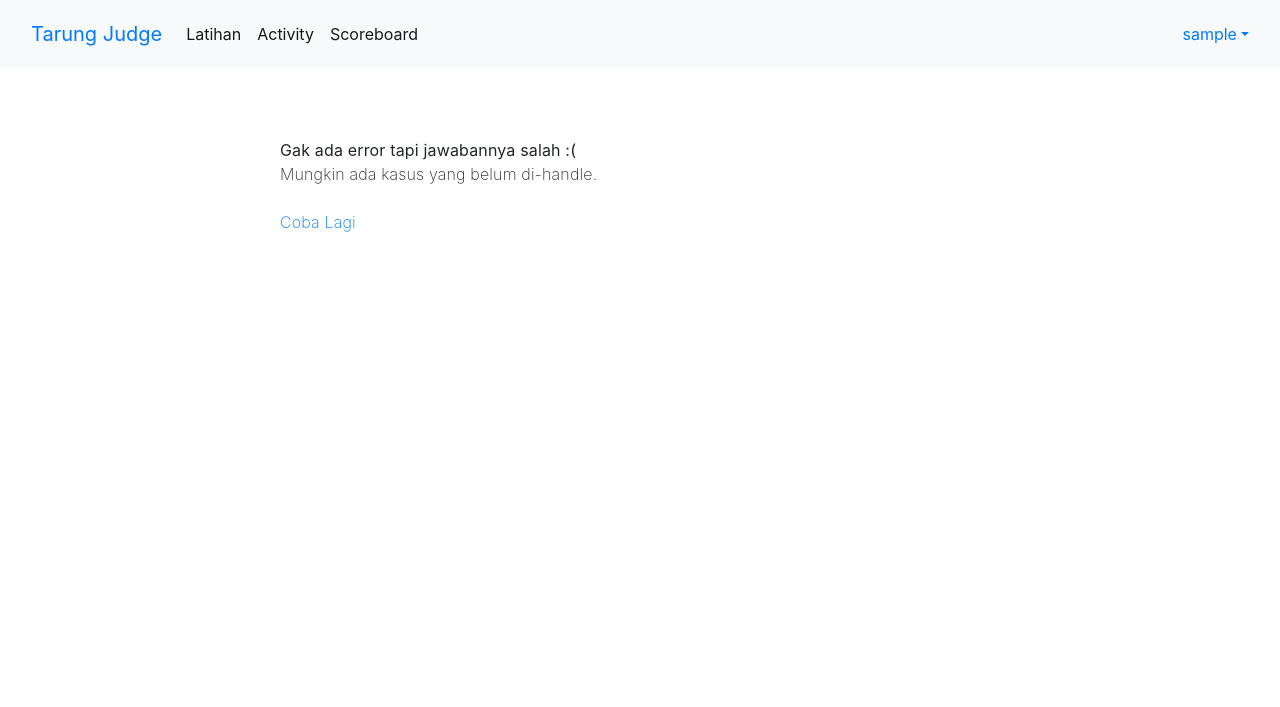
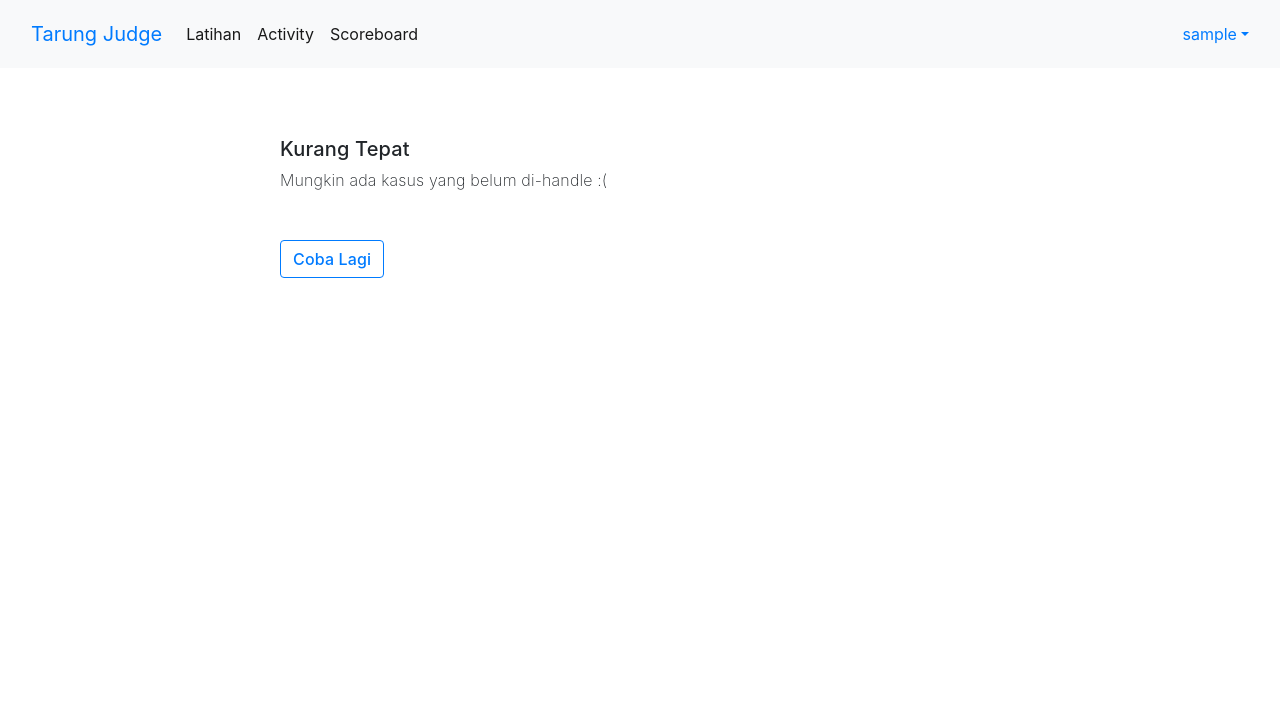
Before and after one commit to ramadistra/tarung-judge, a Django app: page /question/sample/result/1 in a window 1280 px wide. Shown: the top 707 px of the page. Run offline with Django 3.2, Linux system fonts and the light colour scheme; a user stored in the database is signed in; tables that the repository leaves empty hold one stand-in row (values such as "Sample post"); some libraries are stand-ins or nearby versions.

Commit message:
Made some adjustments to results page.

```diff
--- a/onlinejudge/templates/onlinejudge/result.html
+++ b/onlinejudge/templates/onlinejudge/result.html
@@ -2,15 +2,19 @@
 {% block title %}Result{% endblock %}
 {% block body %}
 <br>
-{% if attempt.status == 1 or attempt.status == 5 %} Yay bener!
+{% if attempt.status == 1 or attempt.status == 5 %}
+<h5>Berhasil!</h5>
+Yay, jawaban kamu benar :D
 {% elif attempt.status == 0 %}
-<b>Gak ada error tapi jawabannya salah :(</b>
-<br> Mungkin ada kasus yang belum di-handle.
-{% else %} <b>Wah ada error!</b><br>
+<h5>Kurang Tepat</h5>
+Mungkin ada kasus yang belum di-handle :(
+{% else %} <h5>Wah, ada error!</h5>
 Dicek lagi ya syntaxnya :)
 {% endif %}
-<br><br>
+<br><br><br>
 {% if attempt.status != 1 and attempt.status != 5 %}
-<a href="{{attempt.question.get_absolute_url}}">Coba Lagi</a>
+<a class="btn btn-bd-blue" href="{{attempt.question.get_absolute_url}}">Coba Lagi</a>
+{% else %}
+<a class="btn btn-bd-blue" href="/">Ke Soal Lain</a>
 {% endif %}
 {% endblock %}
```
